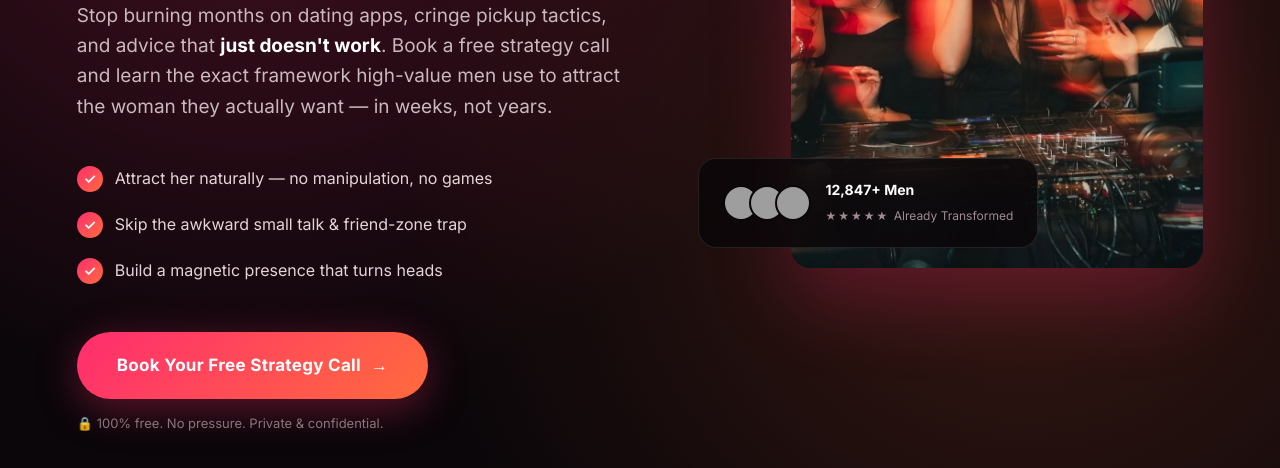
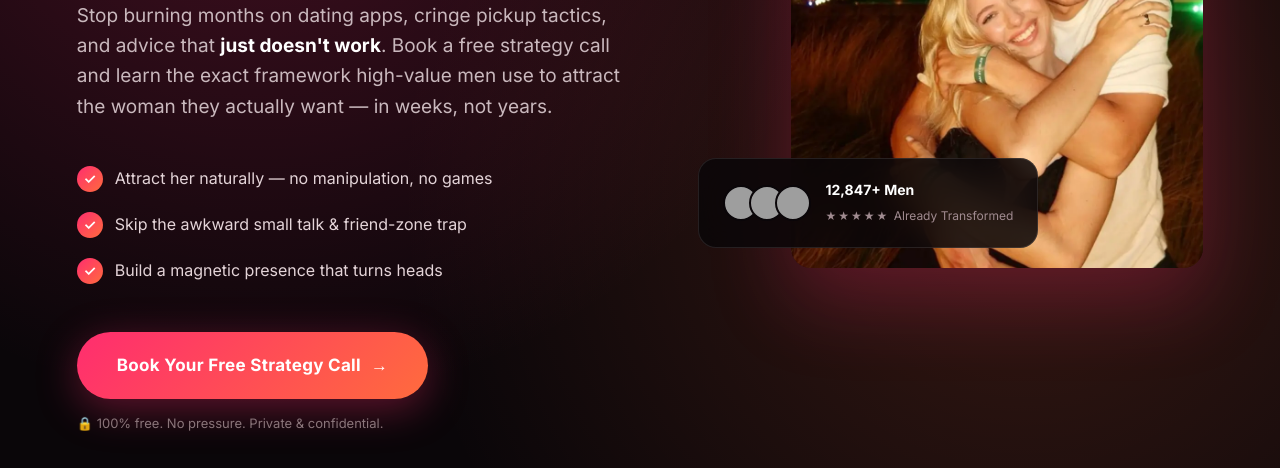
Before and after one commit to daudmirza/dreamgirl-funnel, a plain HTML site: page index.html in a window 1280 px wide. Shown: the part 638-1106 px from the top of the page. Drawn offline with nearby package versions, Linux system fonts and the light colour scheme; grey boxes are pictures that could not be loaded; a script that the page names is missing; a web font is replaced by a local one.

Commit message:
Update index.html

```diff
--- a/index.html
+++ b/index.html
@@ -538,7 +538,7 @@
     </div>
 
     <div class="hero-img">
-      <div class="img-main" style="background-image:url('hero.jpg');"></div>
+      <div class="img-main" style="background-image:url('hero1.png.webp');"></div>
       <div class="img-badge">
         <div class="avatars">
           <div style="background-image:url('https://images.unsplash.com/photo-1524504388940-b1c1722653e1?w=200');"></div>
```
